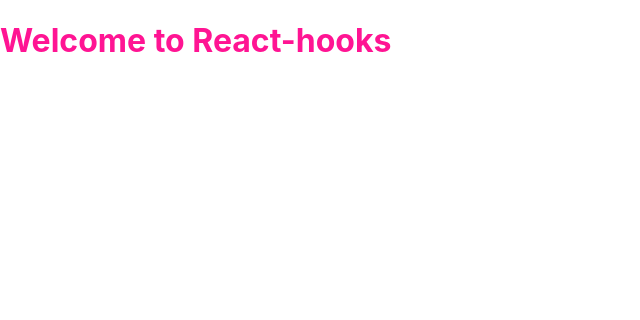
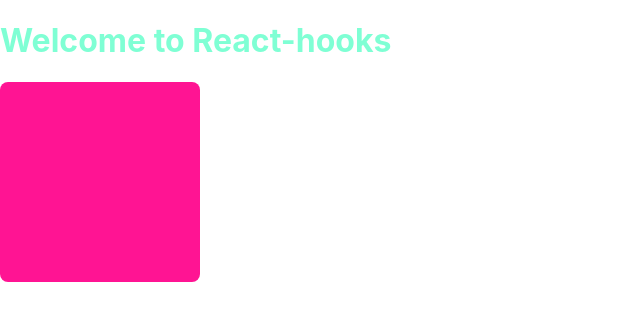
Before and after one commit to JokerNVT102/React-Hooks-Basic, a React (Create React App) app: page / in a window 1280 px wide. Shown: the top 320 px of the page, without its empty margins (0-640 px from the left). Built offline with nearby package versions, Linux system fonts and the light colour scheme.

Commit message:
color-box

```diff
--- a/src/App.js
+++ b/src/App.js
@@ -1,9 +1,11 @@
 import './App.scss';
+import ColorBox from './components/ColorBox';
 
 function App() {
   return (
     <div className="app">
      <h1>Welcome to React-hooks</h1>
+     <ColorBox/>
     </div>
   );
 }
--- a/src/App.scss
+++ b/src/App.scss
@@ -1,3 +1,3 @@
 .app{
-  color: deeppink;
+  color: aquamarine;
 }
--- /dev/null
+++ b/src/components/ColorBox/ColorBox.scss
@@ -0,0 +1,12 @@
+.color-box{
+    $box-size:200px;
+
+    display: inline-block;
+    width: $box-size;
+    height: $box-size;
+    border-radius: 8px;
+
+    transition: all .35s ease-in-out 0s;
+    // hover lên con trỏ hiện thị có thể click được
+    cursor: pointer;
+}
--- /dev/null
+++ b/src/components/ColorBox/index.jsx
@@ -0,0 +1,33 @@
+import React, { useState } from 'react';
+import PropTypes from 'prop-types';
+import './ColorBox.scss';
+ColorBox.propTypes = {
+
+};
+function getRandomColor(){
+    const COLOR_LIST = ['deeppink', 'green', 'yellow', 'black', 'blue'];
+    const randomIndex = Math.trunc(Math.random()*5);
+    return COLOR_LIST[randomIndex];
+}
+function ColorBox(props) {
+    const [color, setColor] = useState(() => {
+    const initColor = localStorage.getItem('color-box') || 'deeppink';
+    return initColor;
+    });
+    function handleBoxClick(){
+     //get random color -> set color
+     const newColor = getRandomColor();
+     setColor(newColor);
+     localStorage.setItem('color-box', newColor);
+    }
+    return (
+        <div
+        className = "color-box"
+        style ={{backgroundColor: color}}
+        onClick={handleBoxClick}
+        >
+        </div>
+    );
+}
+
+export default ColorBox;
```
